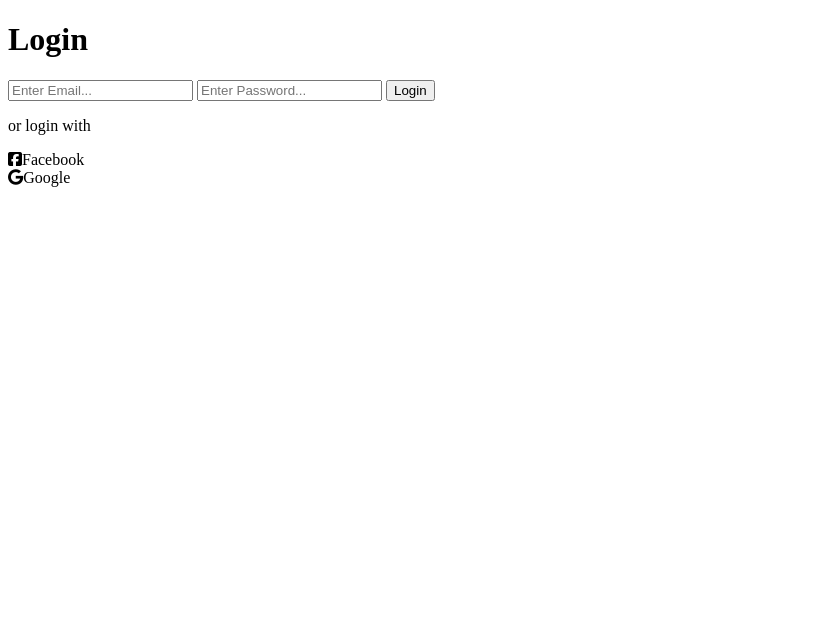
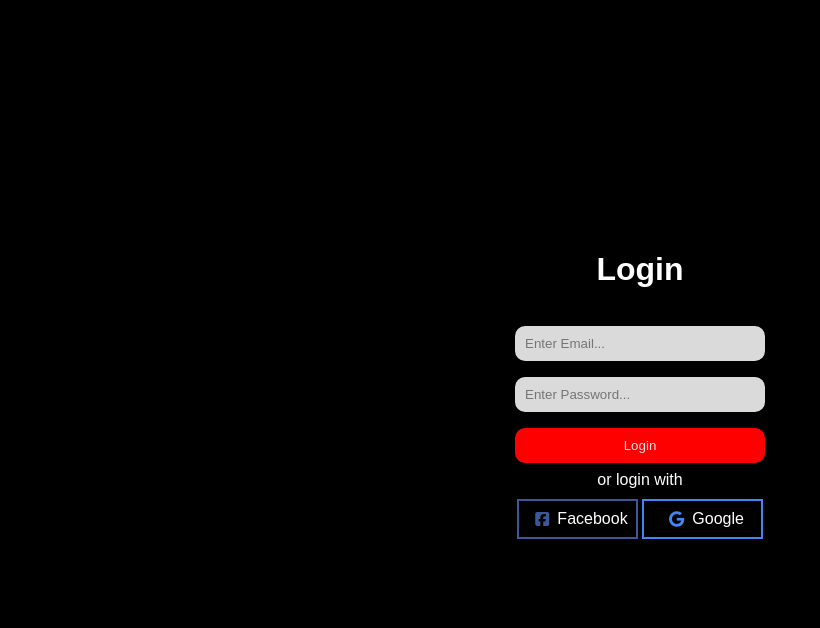
Before and after one commit to Prasadsb19/Login-Page-Sourcecode, a plain HTML site: page index.html in a window 1280 px wide. Shown: the whole page, without its empty margins (0-820 px from the left). Drawn offline with Linux system fonts and the light colour scheme; a web font is replaced by a local one.

Commit message:
Update index.html

```diff
--- a/index.html
+++ b/index.html
@@ -4,7 +4,7 @@
     <meta charset="UTF-8">
     <meta name="viewport" content="width=device-width, initial-scale=1.0">
     <title>Document</title>
-    <link rel="stylesheet" href="/login.css">
+    <link rel="stylesheet" href="style.css">
     <script src="https://kit.fontawesome.com/f6816dd194.js" crossorigin="anonymous"></script>
 </head>
 <body>
```
